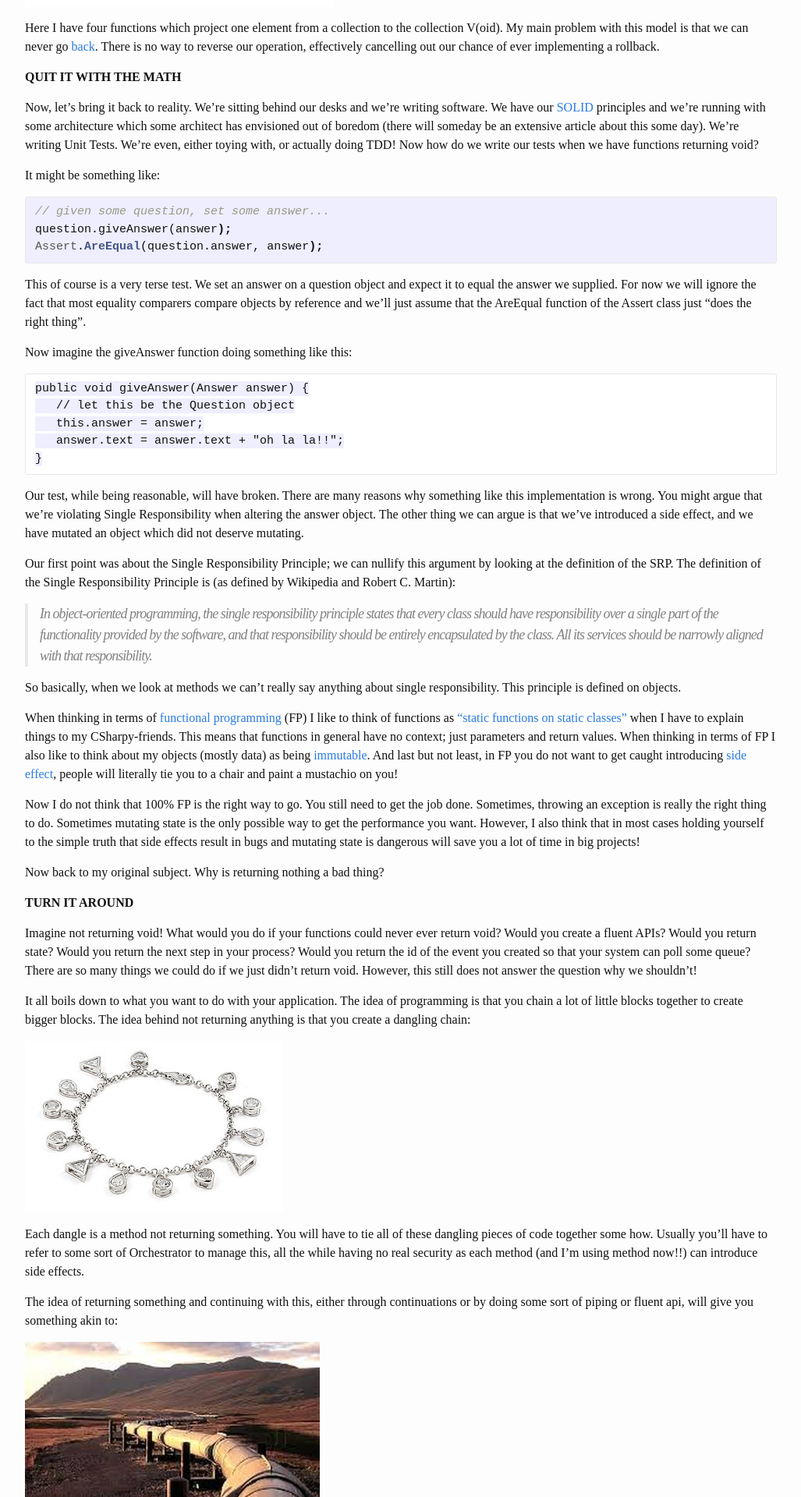
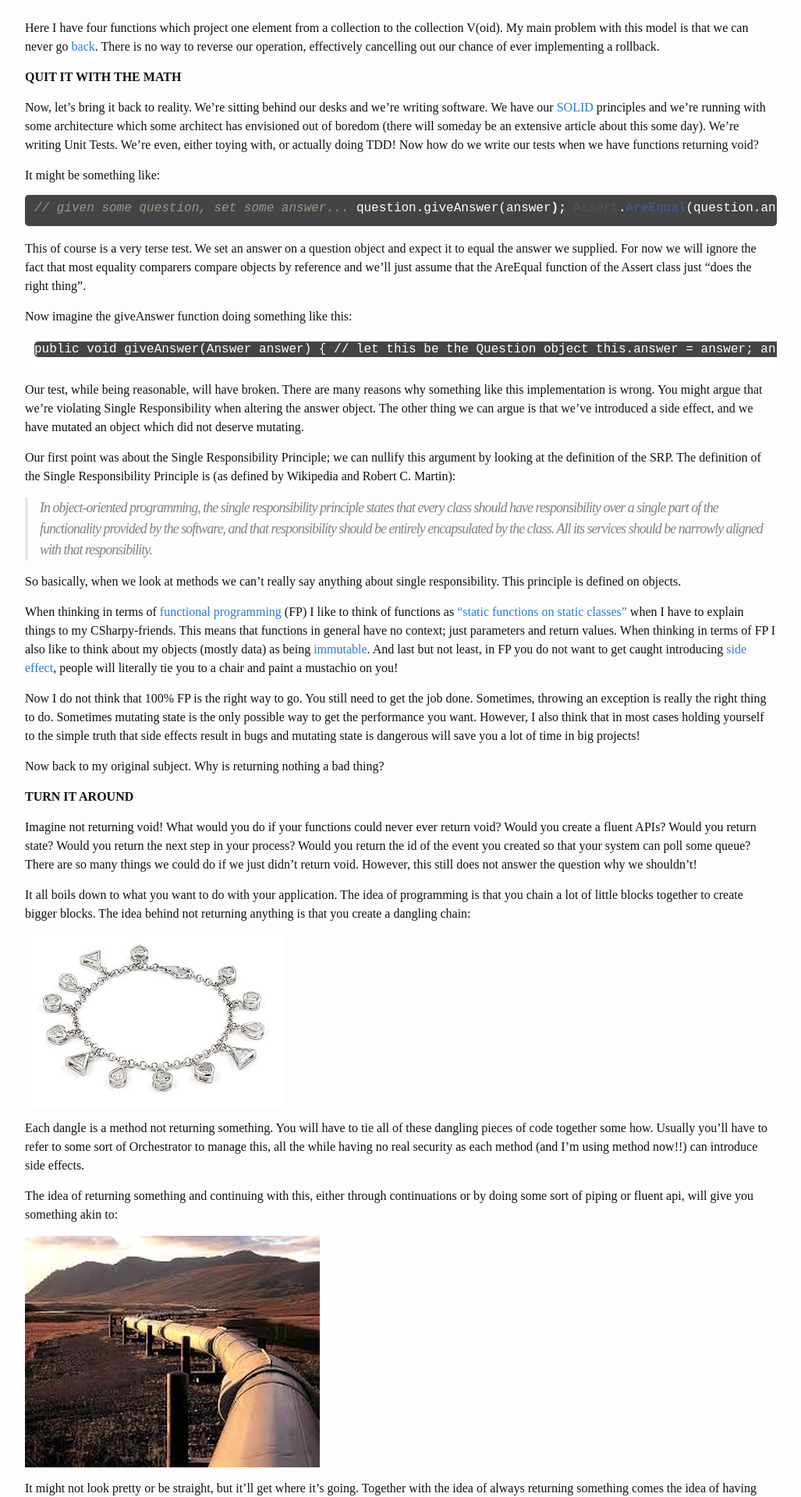
Before and after one commit to Baudin999/Baudin999.github.io, a Jekyll site: the page built from _posts/2015-07-12-void-the-anti-pattern.markdown, in a window 1280 px wide. Shown: the part 1433-3353 px from the top of the page at 78% size, without its empty margins (126-1153 px from the left). Built offline with Jekyll 4.4.1, drawn with Linux system fonts in a browser that asks for light colours.

Commit message:
Update _base.scss

```diff
--- a/_sass/_base.scss
+++ b/_sass/_base.scss
@@ -127,10 +127,13 @@ blockquote {
  */
 pre,
 code {
-    font-size: 15px;
-    border: 1px solid $grey-color-light;
-    border-radius: 3px;
-    background-color: #eef;
+    padding: 0.1em 0.3em 0.2em;
+    border-radius: 0.3em;
+    position: relative;
+    top: -0.15em;
+    background: #444;
+    color: #fff;
+    white-space: nowrap;
 }
 
 code {
```
